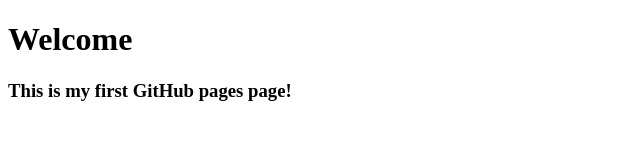
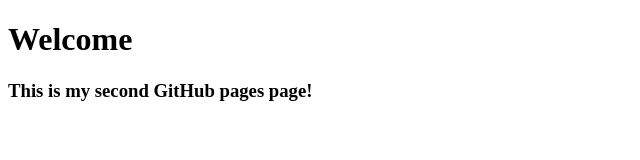
Before and after one commit to thortek/thortek.github.io, a plain HTML site: page index.html in a window 1280 px wide. Shown: the full height of the page, 0-640 px from the left. Drawn offline with Linux system fonts and the light colour scheme.

```diff
--- a/index.html
+++ b/index.html
@@ -6,6 +6,6 @@
   </head>
   <body>
     <h1>Welcome</h1>
-    <h3>This is my first GitHub pages page!</h3>
+    <h3>This is my second GitHub pages page!</h3>
   </body>
 </html>
```
